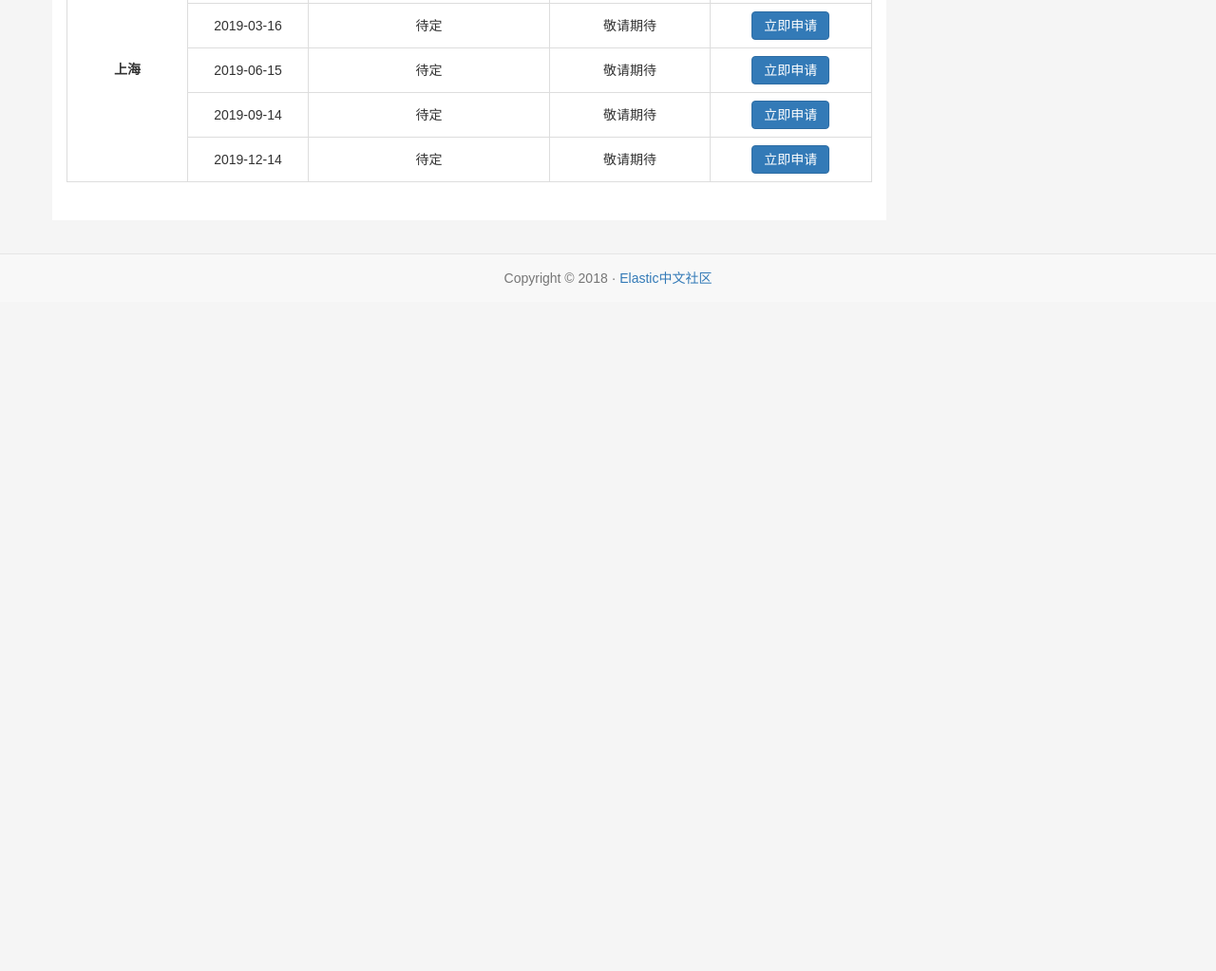
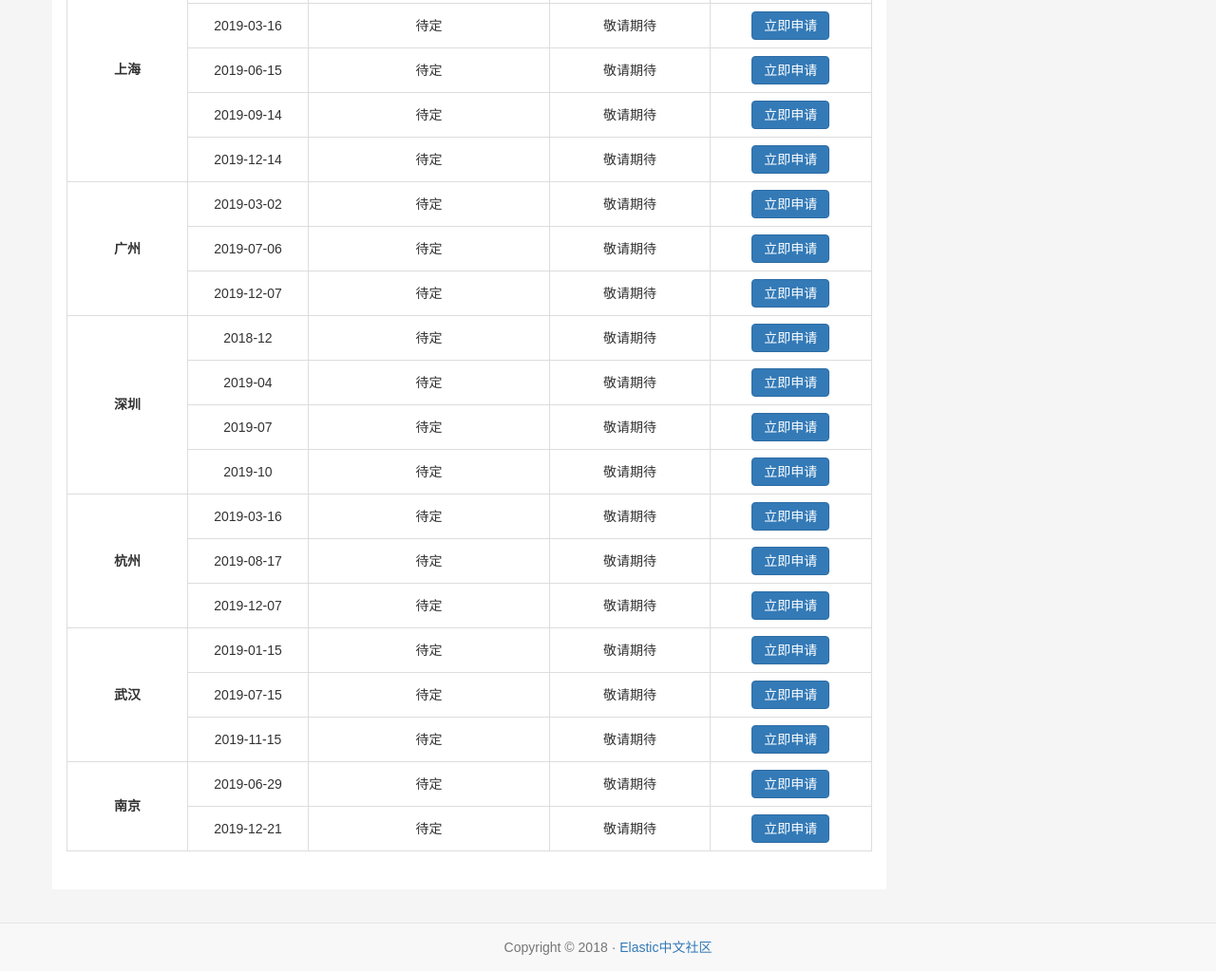
Before and after one commit to elasticsearch-cn/meetup-site, a plain HTML site: page event/plan/2019.html in a window 1280 px wide. Shown: the part 470-1493 px from the top of the page at 95% size. Before the commit the page ends 800 px from the top, so only its background shows below. Drawn offline with Linux system fonts and the light colour scheme.

Commit message:
update year plan

```diff
--- a/event/plan/2019.html
+++ b/event/plan/2019.html
@@ -69,17 +69,18 @@
                             <td class="partner"><a href="#" class="btn btn-primary">立即申请</a></td>
                         </tr>
                         <tr>
-                        <td class="date"> 2019-08-17</td>
+                            <td class="date">2019-08-17</td>
                             <td class="address">待定</td>
                             <td class="state">敬请期待</td>
                             <td class="partner"><a href="#" class="btn btn-primary">立即申请</a></td>
                         </tr>
                         <tr>
-                        <td class="date">  2019-12-14 </td>
+                            <td class="date">2019-12-14 </td>
                             <td class="address">待定</td>
                             <td class="state">敬请期待</td>
                             <td class="partner"><a href="#" class="btn btn-primary">立即申请</a></td>
                         </tr>
+
                         <tr>
                             <th class="city" rowspan="5">上海</th>
                             <td class="date">2018-12-08</td>
@@ -109,6 +110,106 @@
                         </tr>
                         <tr>
                             <td class="date">2019-12-14</td>
+                            <td class="address">待定</td>
+                            <td class="state">敬请期待</td>
+                            <td class="partner"><a href="#" class="btn btn-primary">立即申请</a></td>
+                        </tr>
+
+                        <tr>
+                            <th class="city" rowspan="3">广州</th>
+                            <td class="date">2019-03-02</td>
+                            <td class="address">待定</td>
+                            <td class="state">敬请期待</td>
+                            <td class="partner"><a href="#" class="btn btn-primary">立即申请</a></td>
+                        </tr>
+                        <tr>
+                            <td class="date">2019-07-06</td>
+                            <td class="address">待定</td>
+                            <td class="state">敬请期待</td>
+                            <td class="partner"><a href="#" class="btn btn-primary">立即申请</a></td>
+                        </tr>
+                        <tr>
+                            <td class="date">2019-12-07</td>
+                            <td class="address">待定</td>
+                            <td class="state">敬请期待</td>
+                            <td class="partner"><a href="#" class="btn btn-primary">立即申请</a></td>
+                        </tr>
+
+                        <tr>
+                            <th class="city" rowspan="4">深圳</th>
+                            <td class="date">2018-12</td>
+                            <td class="address">待定</td>
+                            <td class="state">敬请期待</td>
+                            <td class="partner"><a href="#" class="btn btn-primary">立即申请</a></td>
+                        </tr>
+                        <tr>
+                            <td class="date">2019-04</td>
+                            <td class="address">待定</td>
+                            <td class="state">敬请期待</td>
+                            <td class="partner"><a href="#" class="btn btn-primary">立即申请</a></td>
+                        </tr>
+                        <tr>
+                            <td class="date">2019-07</td>
+                            <td class="address">待定</td>
+                            <td class="state">敬请期待</td>
+                            <td class="partner"><a href="#" class="btn btn-primary">立即申请</a></td>
+                        </tr>
+                        <tr>
+                            <td class="date">2019-10</td>
+                            <td class="address">待定</td>
+                            <td class="state">敬请期待</td>
+                            <td class="partner"><a href="#" class="btn btn-primary">立即申请</a></td>
+                        </tr>
+
+                        <tr>
+                            <th class="city" rowspan="3">杭州</th>
+                            <td class="date">2019-03-16</td>
+                            <td class="address">待定</td>
+                            <td class="state">敬请期待</td>
+                            <td class="partner"><a href="#" class="btn btn-primary">立即申请</a></td>
+                        </tr>
+                        <tr>
+                            <td class="date">2019-08-17</td>
+                            <td class="address">待定</td>
+                            <td class="state">敬请期待</td>
+                            <td class="partner"><a href="#" class="btn btn-primary">立即申请</a></td>
+                        </tr>
+                        <tr>
+                            <td class="date">2019-12-07 </td>
+                            <td class="address">待定</td>
+                            <td class="state">敬请期待</td>
+                            <td class="partner"><a href="#" class="btn btn-primary">立即申请</a></td>
+                        </tr>
+
+                        <tr>
+                            <th class="city" rowspan="3">武汉</th>
+                            <td class="date">2019-01-15</td>
+                            <td class="address">待定</td>
+                            <td class="state">敬请期待</td>
+                            <td class="partner"><a href="#" class="btn btn-primary">立即申请</a></td>
+                        </tr>
+                        <tr>
+                            <td class="date"> 2019-07-15</td>
+                            <td class="address">待定</td>
+                            <td class="state">敬请期待</td>
+                            <td class="partner"><a href="#" class="btn btn-primary">立即申请</a></td>
+                        </tr>
+                        <tr>
+                            <td class="date">  2019-11-15 </td>
+                            <td class="address">待定</td>
+                            <td class="state">敬请期待</td>
+                            <td class="partner"><a href="#" class="btn btn-primary">立即申请</a></td>
+                        </tr>
+
+                        <tr>
+                            <th class="city" rowspan="2">南京</th>
+                            <td class="date">2019-06-29</td>
+                            <td class="address">待定</td>
+                            <td class="state">敬请期待</td>
+                            <td class="partner"><a href="#" class="btn btn-primary">立即申请</a></td>
+                        </tr>
+                        <tr>
+                            <td class="date">2019-12-21</td>
                             <td class="address">待定</td>
                             <td class="state">敬请期待</td>
                             <td class="partner"><a href="#" class="btn btn-primary">立即申请</a></td>
```
Lines whose indentation alone changed are shown as unchanged.
